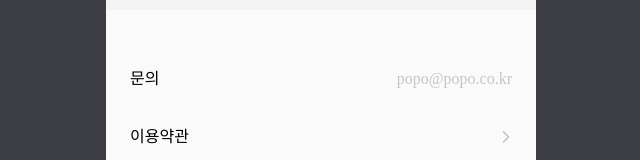
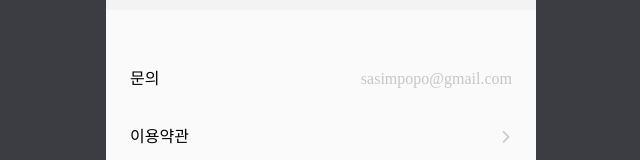
Before and after one commit to Bside-Team-Four/popo-client, a Next.js app: page /setting in a window 1280 px wide. Shown: the part 236-396 px from the top of the page, without its empty margins (319-959 px from the left). Built offline with nearby package versions, Linux system fonts and the light colour scheme.

Commit message:
fix: 문의 이메일 변경

```diff
--- a/src/components/setting/index.tsx
+++ b/src/components/setting/index.tsx
@@ -24,7 +24,7 @@ export default function Setting() {
       <GrayBar />
       <SettingItem
         title="문의"
-        message="popo@popo.co.kr"
+        message="sasimpopo@gmail.com"
       />
       <SettingItem
         title="이용약관"
```
